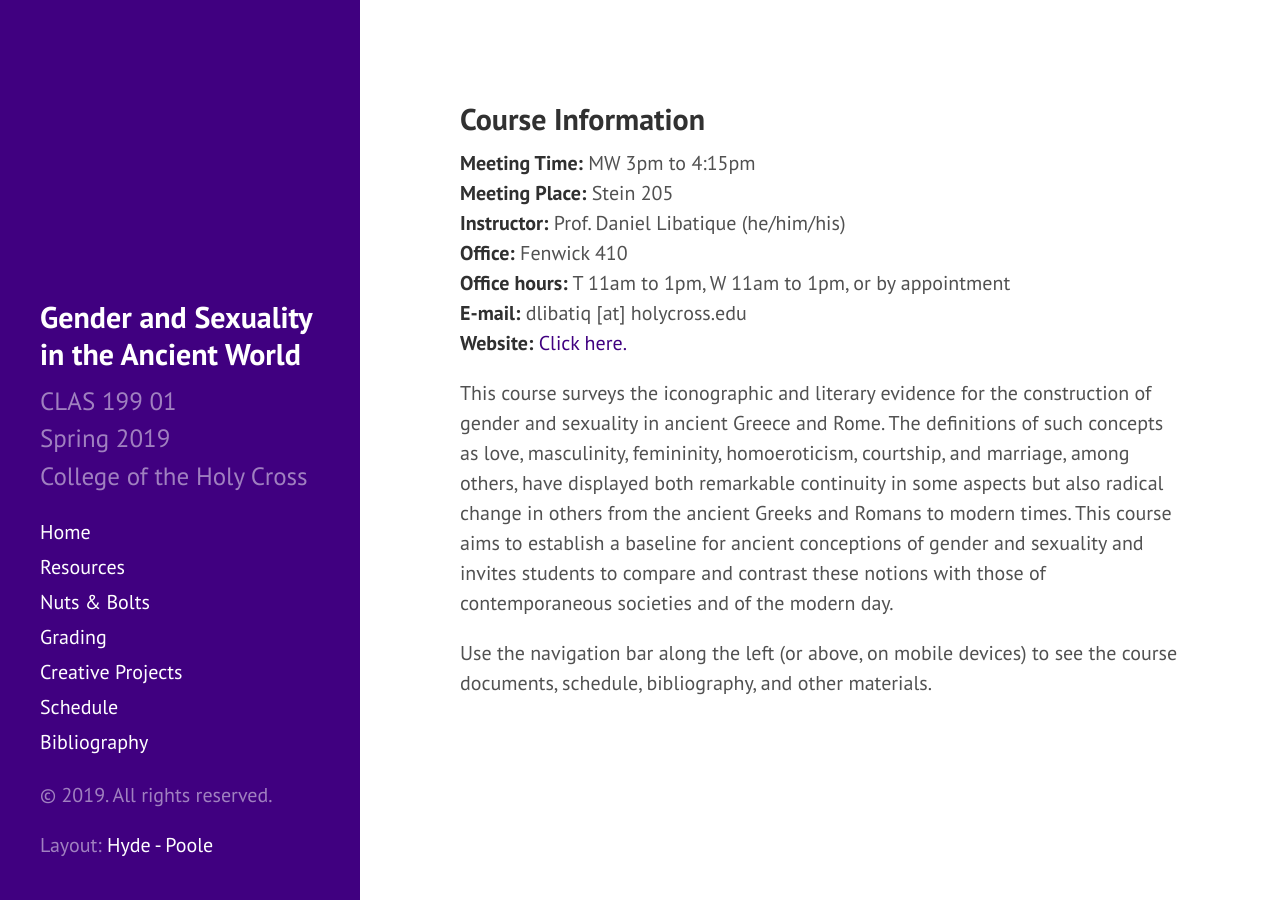
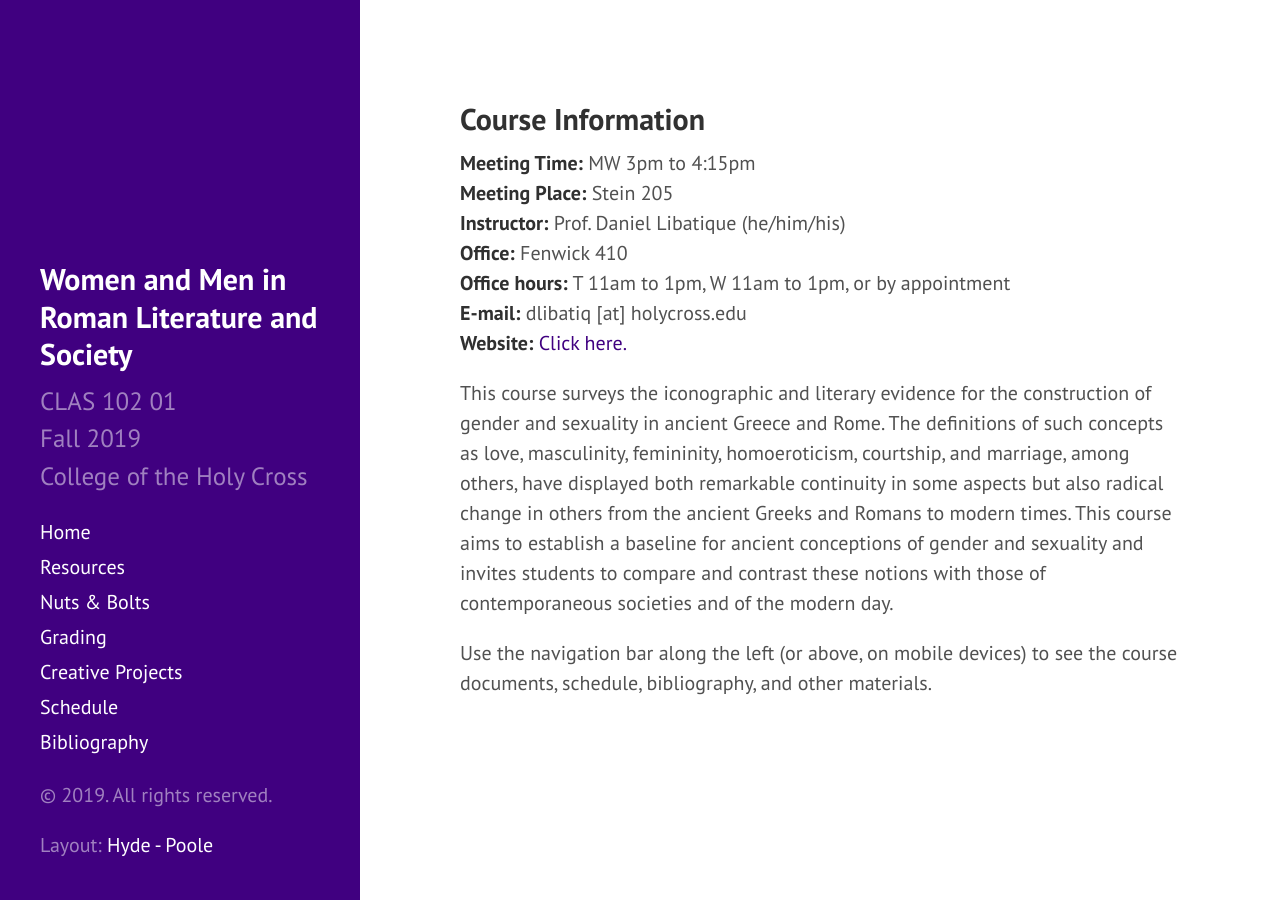
Before and after one commit to DLibatique/CLAS102-F19, a Jekyll site: the page built from index.md, in a window 1280 px wide. Built offline with Jekyll 4.4.1, drawn with Linux system fonts in a browser that asks for light colours; comment, search, counter and statistics services are not loaded.

Commit message:
updated site metadata

```diff
--- a/_config.yml
+++ b/_config.yml
@@ -8,13 +8,13 @@ permalink:        pretty
 #relative_permalinks: true
 
 # Setup
-title:            Gender and Sexuality in the Ancient World
-tagline:          'Gender and Sexuality in the Ancient World'
-course_number:    'CLAS 199 01'
-semester:         'Spring 2019'
+title:            Women and Men in Roman Literature and Society
+tagline:          'Women and Men in Roman Literature and Society'
+course_number:    'CLAS 102 01'
+semester:         'Fall 2019'
 location:         'College of the Holy Cross'
-url:              https://dlibatique.github.io/CLAS199
-baseurl:          /CLAS199/
+url:              https://dlibatique.github.io/CLAS102-F19
+baseurl:          /CLAS102-F19/
 
 author:
   name:           'Daniel Libatique'
@@ -26,7 +26,7 @@ paginate:         5
 version:          2.1.0
 
 github:
-  repo:           https://github.com/dlibatique/CLAS199
+  repo:           https://github.com/dlibatique/CLAS102-F19
 
 pages:
     - resources
```
